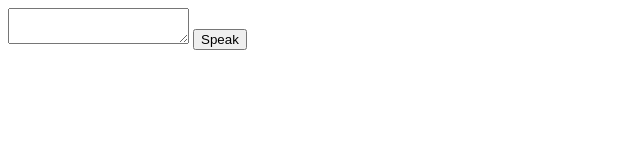
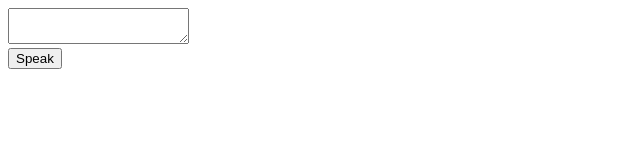
Before and after one commit to aldikhoirul/speech, a plain HTML site: page index.html in a window 1280 px wide. Shown: the whole page, without its empty margins (0-640 px from the left). Drawn offline with Linux system fonts and the light colour scheme.

Commit message:
ubah button

```diff
--- a/index.html
+++ b/index.html
@@ -7,7 +7,7 @@
     <title>Document</title>
   </head>
   <body>
-    <textarea></textarea>
+    <textarea></textarea><br />
     <button>Speak</button>
 
     <script>
```
